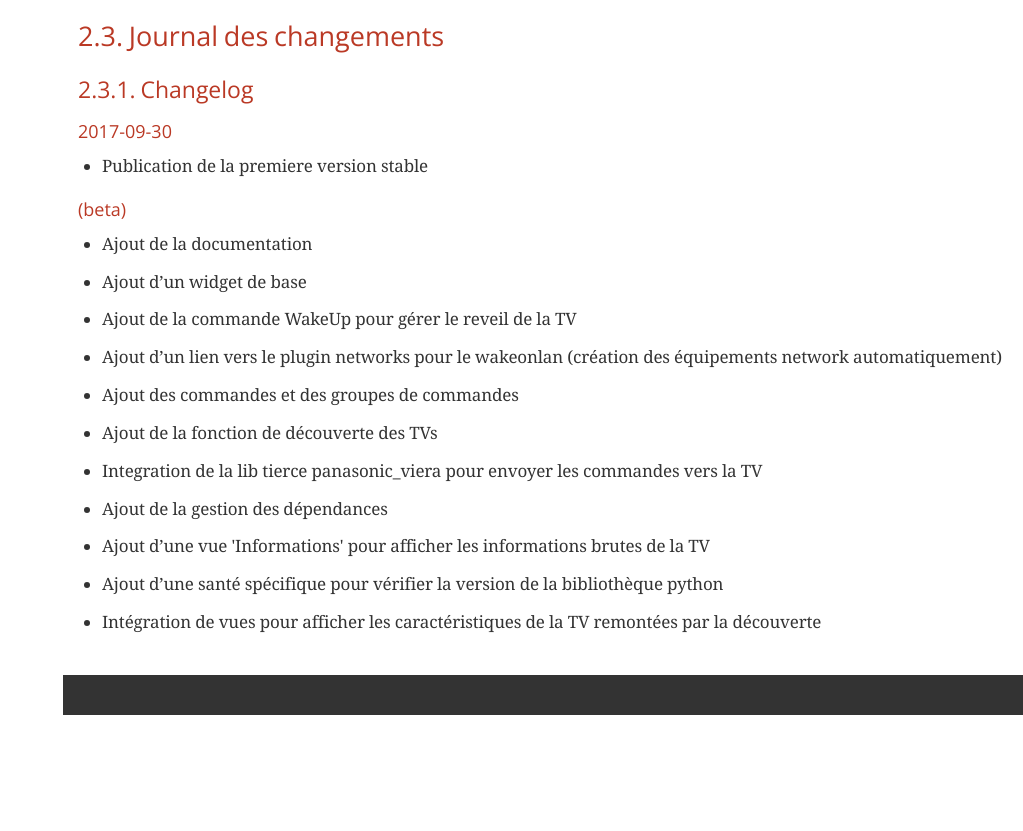
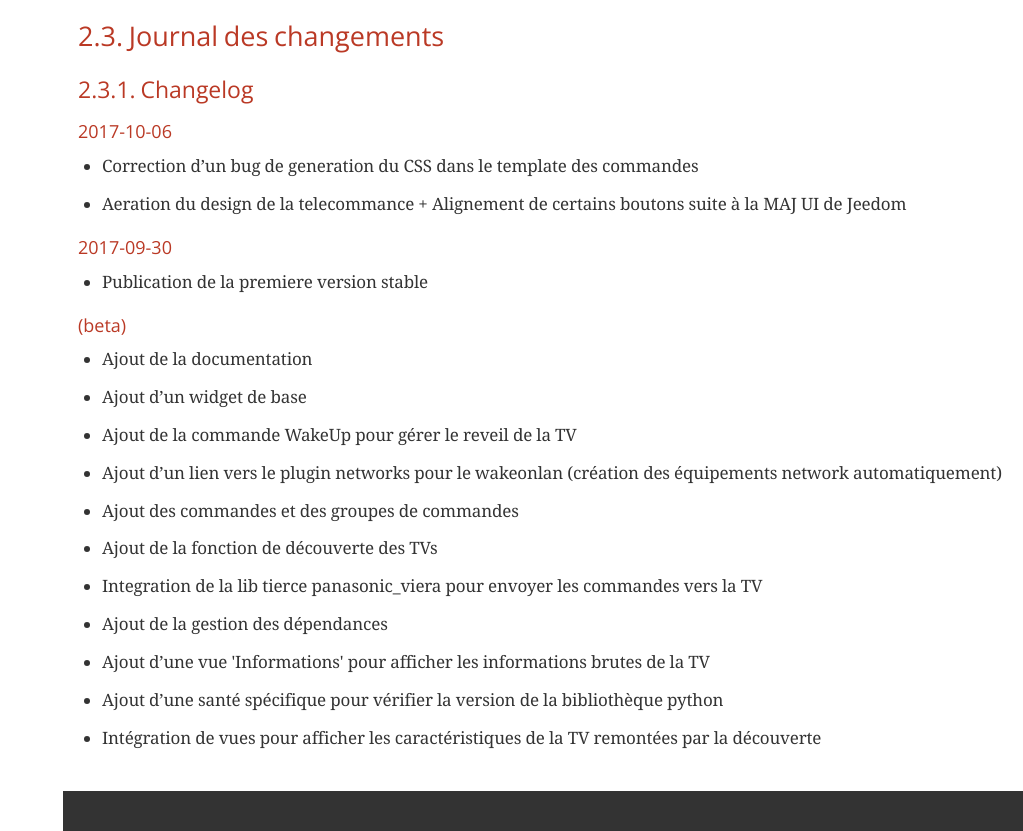
Before and after one commit to Turgon37/jeedom-panasonicVIERA, a plain HTML site: page doc/de_DE/index.html in a window 1280 px wide. Shown: the part 2180-3011 px from the top of the page, without its empty margins (257-1280 px from the left). Before the commit the page ends 2895 px from the top, so only its background shows below. Drawn offline with nearby package versions, Linux system fonts and the light colour scheme; a web font is replaced by a local one.

Commit message:
[ROBOT] Action all

```diff
--- a/doc/de_DE/index.html
+++ b/doc/de_DE/index.html
@@ -528,6 +528,19 @@ Cette règle sera supprimée via "iptable --delete" à la fin de la découverte,
 <div class="sect3">
 <h4 id="_changelog">2.3.1. Changelog</h4>
 <div class="sect4">
+<h5 id="_2017_10_06">2017-10-06</h5>
+<div class="ulist">
+<ul>
+<li>
+<p>Correction d&#8217;un bug de generation du CSS dans le template des commandes</p>
+</li>
+<li>
+<p>Aeration du design de la telecommance + Alignement de certains boutons suite à la MAJ UI de Jeedom</p>
+</li>
+</ul>
+</div>
+</div>
+<div class="sect4">
 <h5 id="_2017_09_30">2017-09-30</h5>
 <div class="ulist">
 <ul>
```
Also changed, not shown: doc/en_US/index.html (+13 -0 lines), doc/es_ES/index.html (+13 -0 lines), doc/fr_FR/index.html (+13 -0 lines), doc/id_ID/index.html (+13 -0 lines), doc/it_IT/index.html (+13 -0 lines), doc/ru_RU/index.html (+13 -0 lines), 6 other files.
